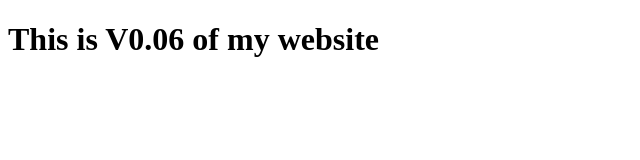
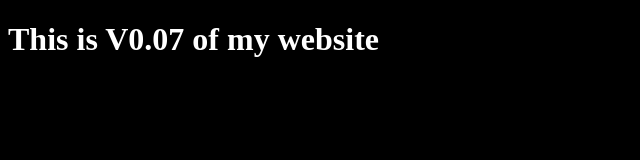
Before and after one commit to Karan-Negi-12/TestRepo, a plain HTML site: page index.html in a window 1280 px wide. Shown: the whole page, without its empty margins (0-640 px from the left). Drawn offline with Linux system fonts and the light colour scheme.

Commit message:
This is the designes

```diff
--- /dev/null
+++ b/Style.css
@@ -0,0 +1,4 @@
+body {
+    background-color: black;
+    color: white; /* Optional: Change text color to white for better visibility */
+  }
--- a/index.html
+++ b/index.html
@@ -3,12 +3,13 @@
 <head>
     <meta charset="UTF-8">
     <meta name="viewport" content="width=device-width, initial-scale=1.0">
+    <Link rel="Stylesheet" href="Style.css">
     <title>K-Test</title>
 </head>
 <body>
     <header>
         <h1>
-            This is V0.06 of my website
+            This is V0.07 of my website
           </h1>
     </header>
 </body>
```
